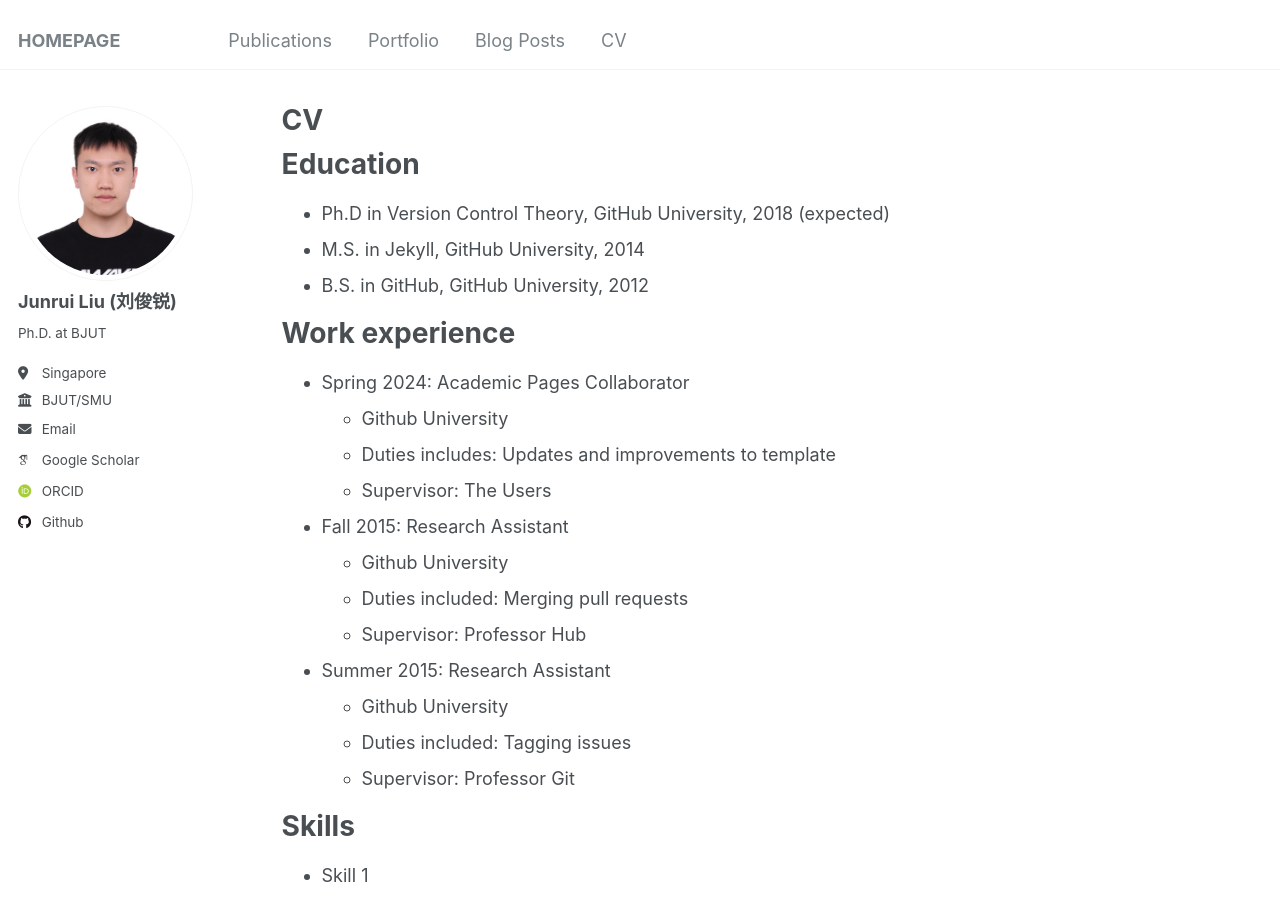
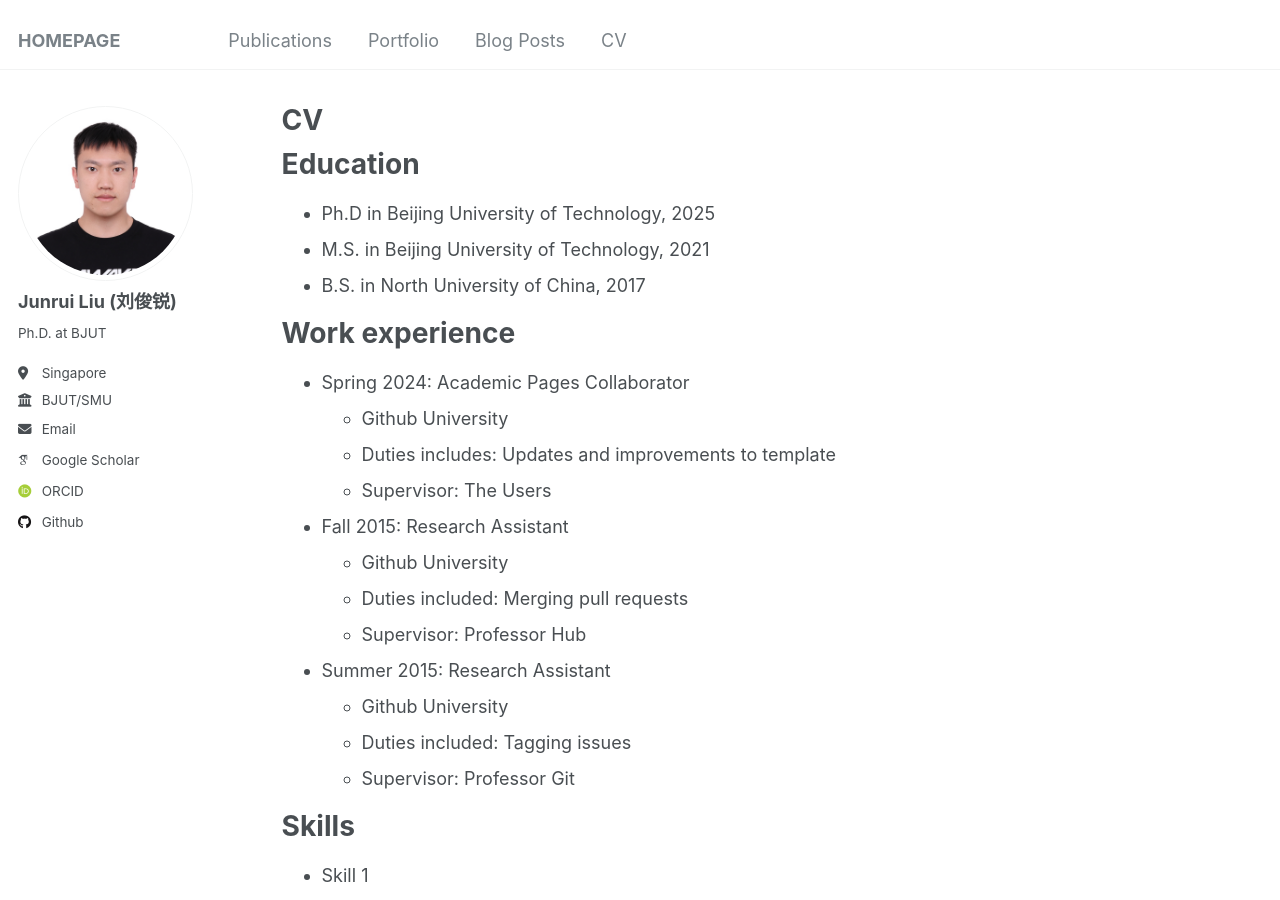
Before and after one commit to dianziliu/dianziliu.github.io, a Jekyll site: the page built from _pages/cv.md, in a window 1280 px wide and 900 px high. Built offline with Jekyll 4.4.1, drawn with Linux system fonts in a browser that asks for light colours; some web fonts are replaced.

Commit message:
更新cv

```diff
--- a/_pages/cv.md
+++ b/_pages/cv.md
@@ -11,9 +11,9 @@ redirect_from:
 
 Education
 ======
-* Ph.D in Version Control Theory, GitHub University, 2018 (expected)
-* M.S. in Jekyll, GitHub University, 2014
-* B.S. in GitHub, GitHub University, 2012
+* Ph.D in Beijing University of Technology, 2025
+* M.S. in Beijing University of Technology, 2021
+* B.S. in North University of China, 2017
 
 Work experience
 ======
```
